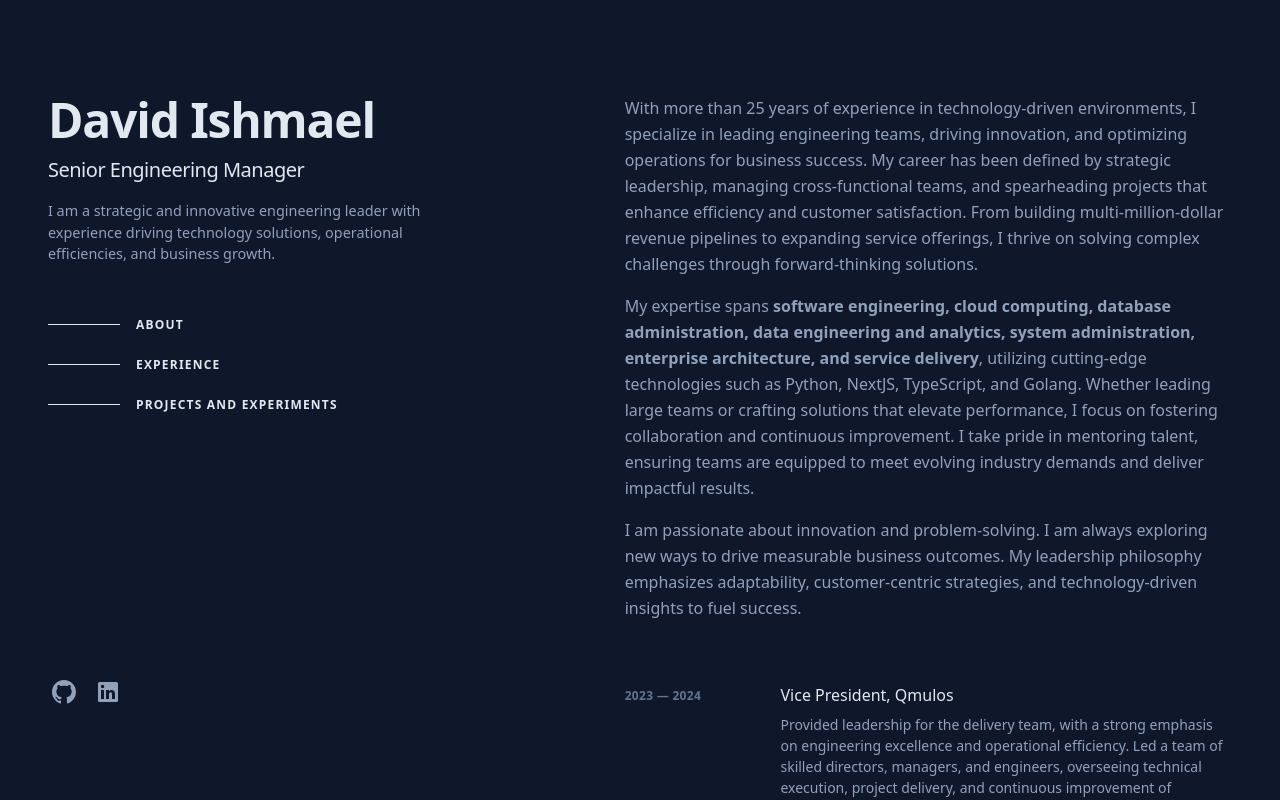
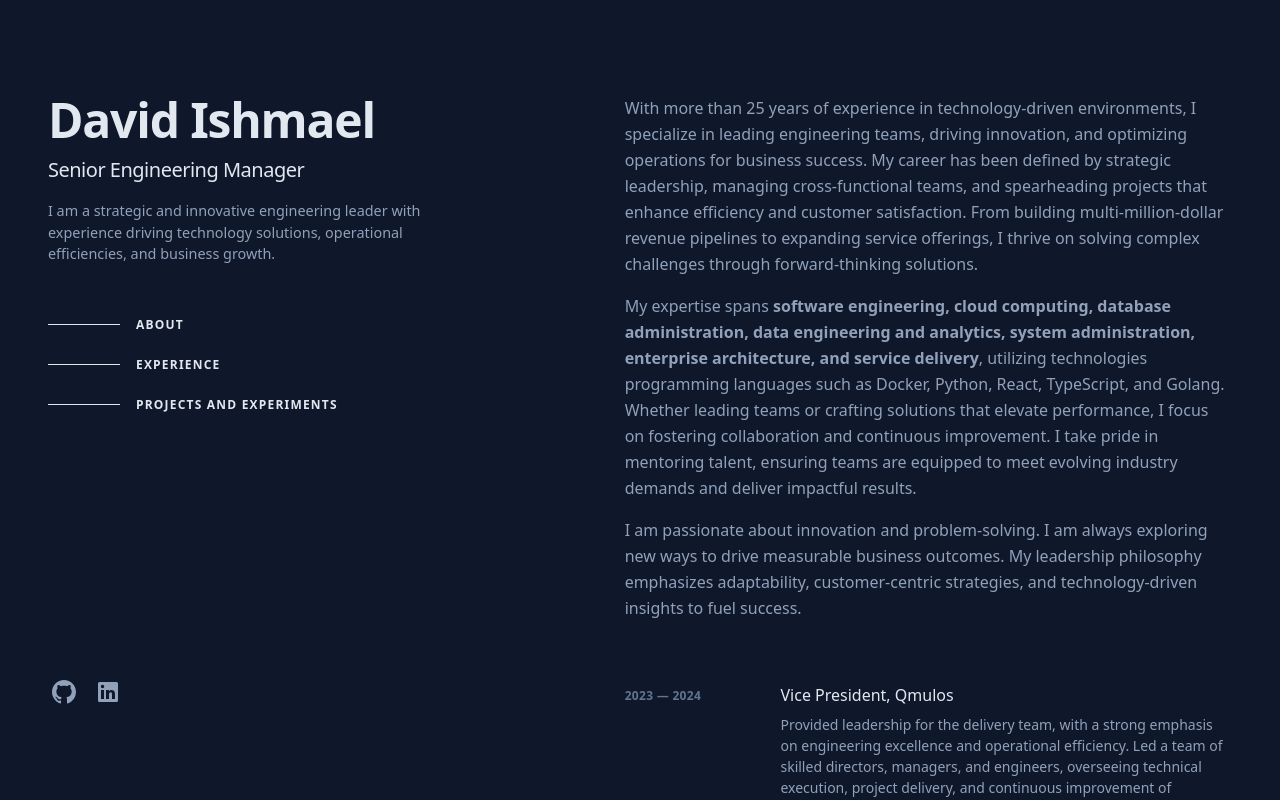
Before and after one commit to dishmael/my-portfolio-site, a SvelteKit app: page / in a window 1280 px wide. Shown: the top 800 px of the page. Built offline with nearby package versions, Linux system fonts and the light colour scheme.

Commit message:
Tweaked about section

```diff
--- a/src/routes/+page.svelte
+++ b/src/routes/+page.svelte
@@ -55,11 +55,11 @@
 						My expertise spans <strong
 							>software engineering, cloud computing, database administration, data engineering and
 							analytics, system administration, enterprise architecture, and service delivery</strong
-						>, utilizing cutting-edge technologies such as Python, NextJS, TypeScript, and Golang.
-						Whether leading large teams or crafting solutions that elevate performance, I focus on
-						fostering collaboration and continuous improvement. I take pride in mentoring talent,
-						ensuring teams are equipped to meet evolving industry demands and deliver impactful
-						results.
+						>, utilizing technologies programming languages such as Docker, Python, React,
+						TypeScript, and Golang. Whether leading teams or crafting solutions that elevate
+						performance, I focus on fostering collaboration and continuous improvement. I take pride
+						in mentoring talent, ensuring teams are equipped to meet evolving industry demands and
+						deliver impactful results.
 					</p>
 
 					<p class="mb-4">
```
